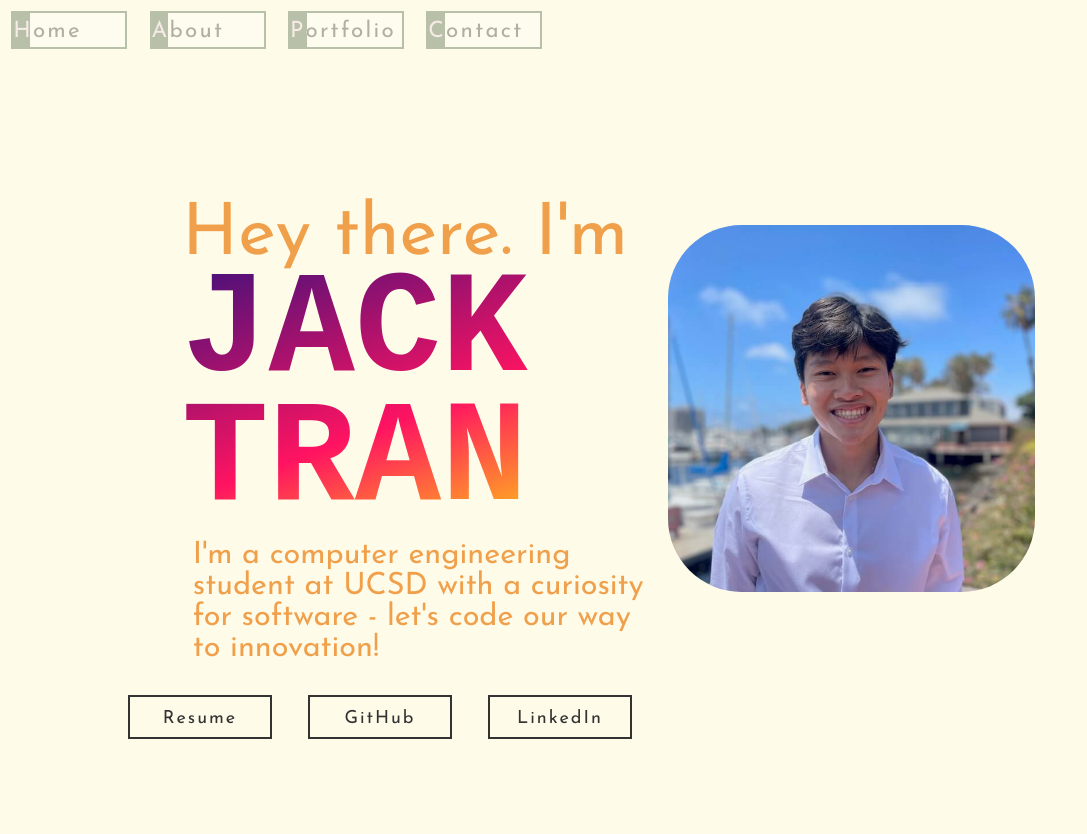
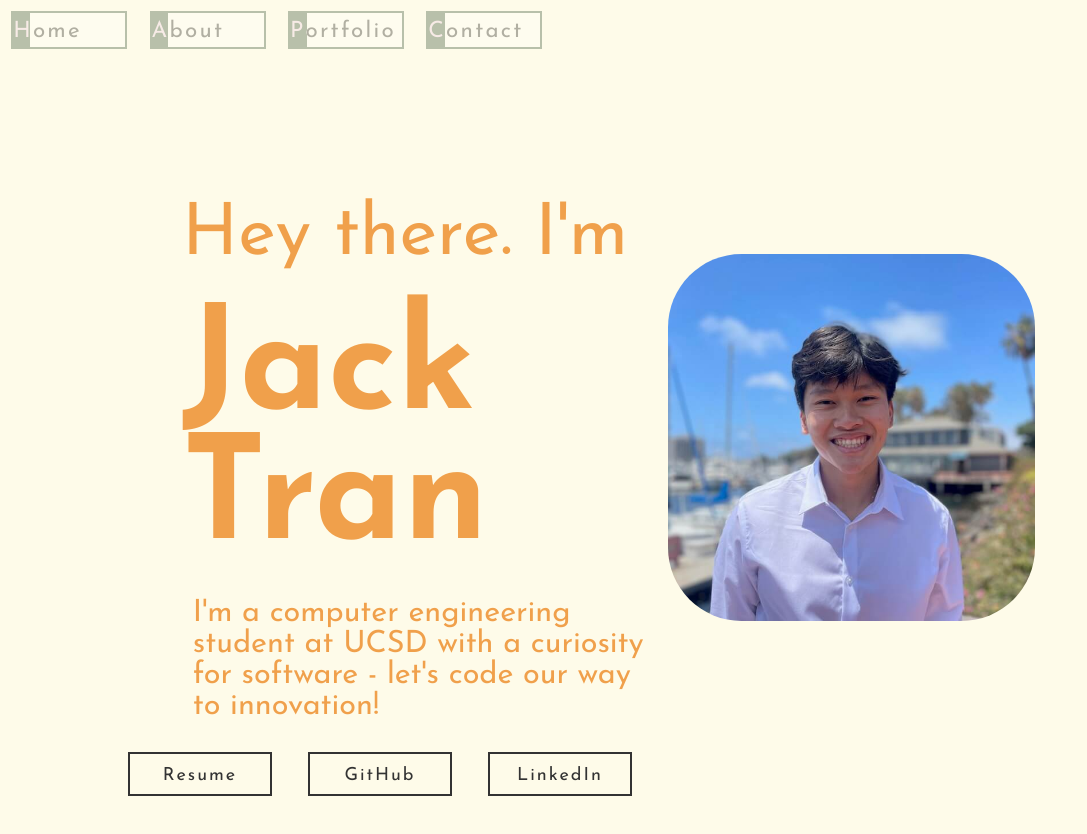
Before and after one commit to tranjack288/CSE-134B-JS, a plain HTML site: page index.html in a window 1280 px wide. Shown: the top 834 px of the page, without its empty margins (0-1087 px from the left). Drawn offline with Linux system fonts and the light colour scheme.

Commit message:
changed fonts

```diff
--- a/index.html
+++ b/index.html
@@ -40,7 +40,7 @@
         <section id="home-page" class="flex-container home-page">
             <section id="title" class="flex-container column">
                 <h1 id="intro">Hey there. I'm<br></h1>
-                <h2 id="fullname" class="animate-character"> Jack Tran</h2>
+                <h2 id="fullname"> Jack Tran</h2>
                 <section id="profile-pic-tiny-sec" class="flex-container column">
                     <img src="./images/profile_pic_tiny.jpg" id="profile-pic-tiny" alt="picture of Jack Tran">
                 </section>
--- a/styles/animations.css
+++ b/styles/animations.css
@@ -1,34 +1,4 @@
-.animate-character {
-    font-family: 'Courier New', Courier, monospace;
-    text-transform: uppercase;
-    background-image: linear-gradient(-200deg,
-            #231557 0%,
-            #44107a 29%,
-            #ff1361 67%,
-            #fff800 100%);
-
-    background-clip: border-box;
-    background-size: 200% auto;
-    color: #fff;
-    background-clip: text;
-    -webkit-background-clip: text;
-    -webkit-text-fill-color: transparent;
-    animation: textclip 2s linear infinite;
-    display: inline-block;
-    font-size: 150px;
-    margin: 0;
-}
-
-@keyframes textclip {
-    to {
-        background-position: 200% center;
-    }
-}
-
-/* Credit: https://codepen.io/alvarotrigo/pen/PoKMyNO by Álvaro*/
-
 @import url(https://fonts.googleapis.com/css?family=Raleway:400,700,900,400italic,700italic,900italic);
-
 #wrapper {
     margin-left: auto;
     margin-right: auto;
--- a/styles/main.css
+++ b/styles/main.css
@@ -59,7 +59,7 @@
     /* h1 */
     #intro {
         font-size: 4em;
-        margin-bottom: -1%;
+        margin-bottom: .5em;
         font-weight: normal;
         margin-left: 10%;
 
@@ -71,7 +71,6 @@
         line-height: .9em;
         font-weight: bolder;
         margin-left: 10%;
-        margin-bottom: -3%;
     }
 
     #bio {
```
